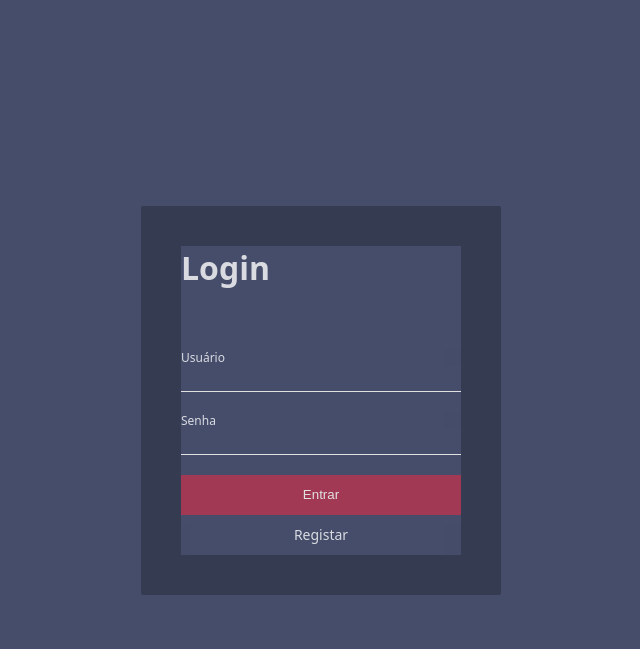
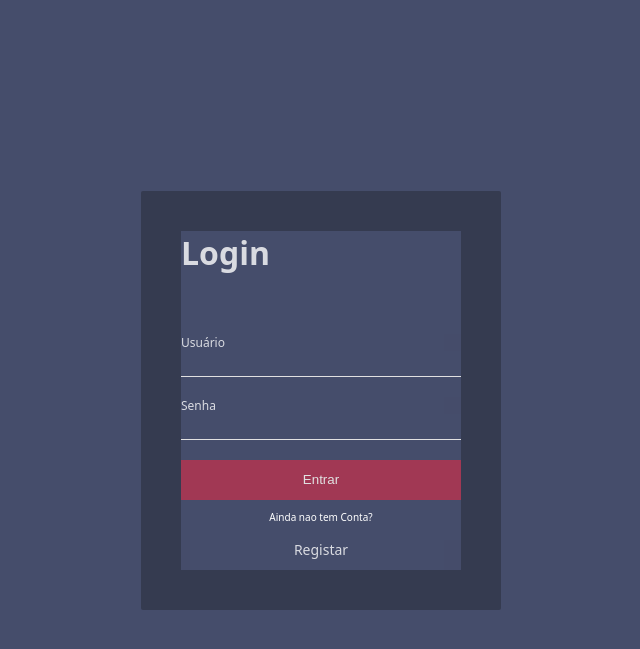
Before and after one commit to Marcos-ViniciusCM/Site_ONG, a PHP site: page /home/Login/login.html in a window 1280 px wide. Shown: the top 649 px of the page, without its empty margins (319-959 px from the left). Run offline with PHP 8.4, Linux system fonts and the light colour scheme.

Commit message:
alteracoes

```diff
--- a/home/Login/login.css
+++ b/home/Login/login.css
@@ -66,5 +66,14 @@
     opacity: 0.8;
     color: #fff;
     text-decoration: none;
-
+    display: inline-block;
 }
+.footer p {
+    font-size: 10px;
+    text-align: center;
+    height: 30px;
+    opacity: 1;
+    color: #fff;
+    text-decoration: none;
+    margin-top: 0px;
+}
--- a/home/Login/login.html
+++ b/home/Login/login.html
@@ -29,7 +29,7 @@
               </div>
             <div class="footer">
                 <button type="submit" class="submit"  name="login" value="login">Entrar</button>
-                <a href="#" class="register">Registar</a>
+               <p>Ainda nao tem Conta?</p> <a href="#" class="register">Registar</a>
             </div>
 </form>
 </div>  <!--fecha a div do id login-->
```
